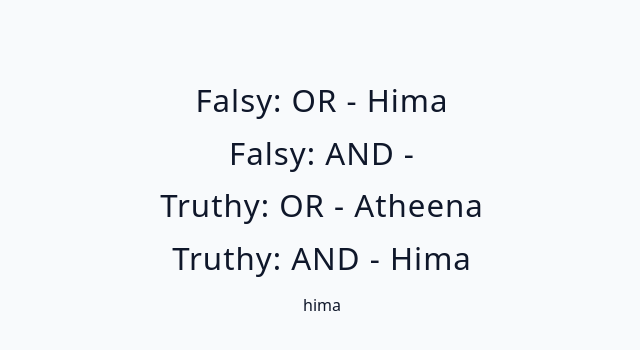
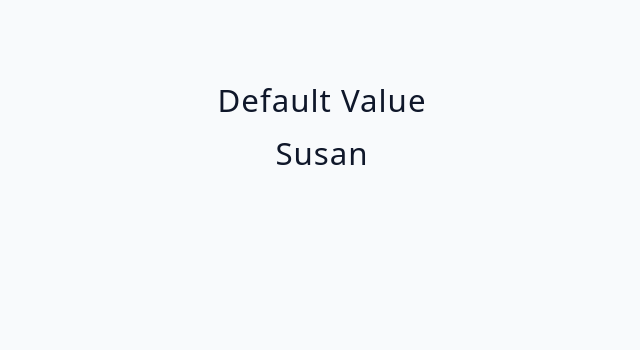
Before and after one commit to SoundaryaKoutharapu/react_advance, a React (Vite) app: page / in a window 1280 px wide. Shown: the top 350 px of the page, without its empty margins (318-958 px from the left). Built offline with nearby package versions, Linux system fonts and the light colour scheme.

Commit message:
shortCircuitexamples

```diff
--- /dev/null
+++ b/ConditionalRendering/ShortCircuitExamples.jsx
@@ -0,0 +1,24 @@
+import { useState, useEffect } from "react"
+
+const ShortCircuitExamples = () =>
+{
+    // falsy
+    const [text, setText] = useState('');
+  // truthy
+  const [name, setName] = useState('susan');
+  const [user, setUser] = useState({ name: 'john' });
+  const [isEditing, setIsEditing] = useState(false);
+
+
+  return (
+    <div>
+        <h3>{text || 'default value'}</h3>
+        <h3>{name || 'default value'}</h3>
+        <h3>{!name && <div>
+            <h2>However return</h2>
+            <h2>{name}</h2>
+        </div> }</h3>
+    </div>
+  )
+}
+export default ShortCircuitExamples
--- a/src/App.jsx
+++ b/src/App.jsx
@@ -11,6 +11,7 @@ import Multiple_Return from "../ConditionalRendering/Multiple_Return"
 import './index.css'
 import Multiple_Return_FetchData from "../ConditionalRendering/Multiple_Return_FetchData"
 import ShortCircuitOverview from "../ConditionalRendering/ShortCircuitOverview"
+import ShortCircuitExamples from "../ConditionalRendering/ShortCircuitExamples"
 
 function App() {
   return (
@@ -26,7 +27,8 @@ function App() {
        {/* <FetxhDataExample/> */}
        {/* <Multiple_Return/> */}
        {/* <Multiple_Return_FetchData/> */}
-       <ShortCircuitOverview></ShortCircuitOverview>
+       {/* <ShortCircuitOverview></ShortCircuitOverview> */}
+       <ShortCircuitExamples></ShortCircuitExamples>
     </div>
   )
 }
```
